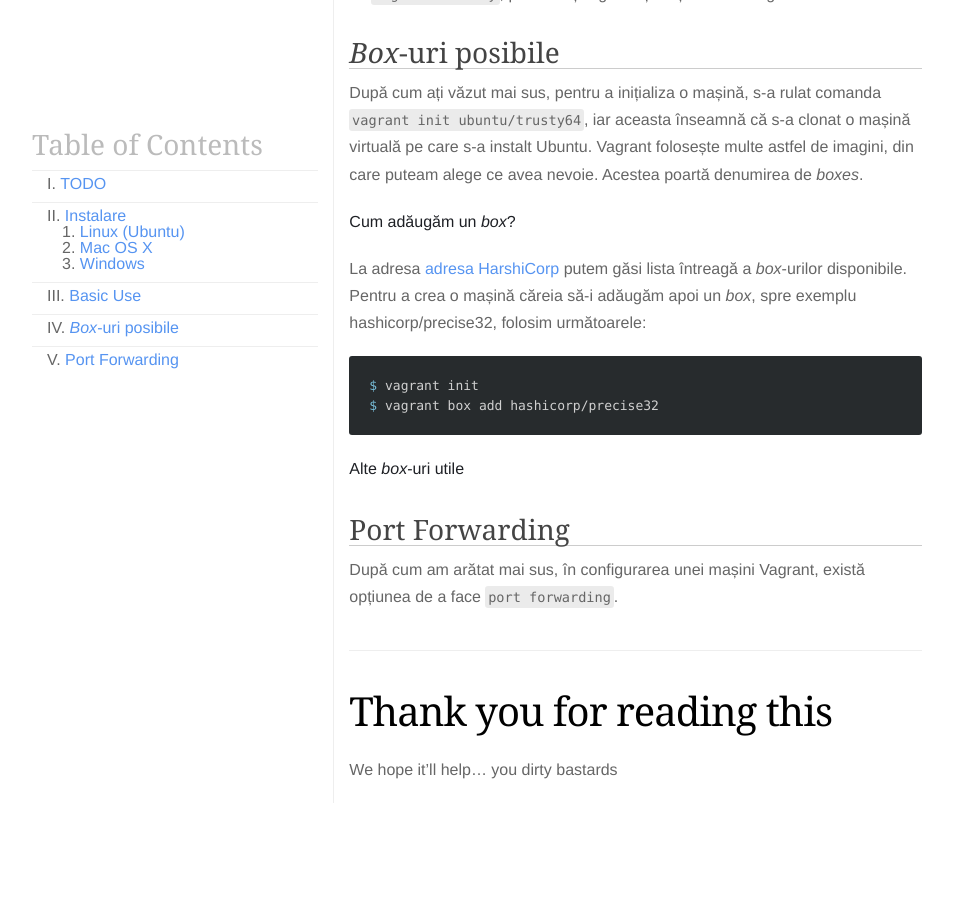
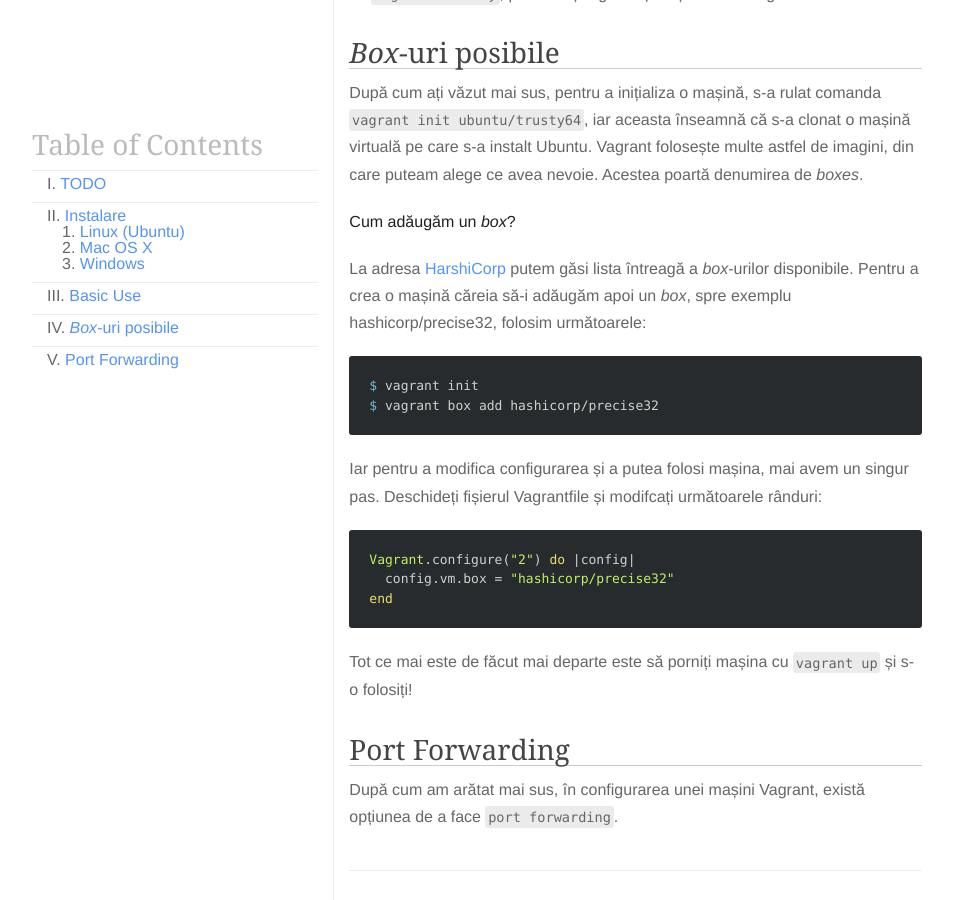
Before and after one commit to sabinmarcu/vagrant-tutorial, a Jekyll site: the page built from index.md, in a window 1280 px wide and 900 px high, scrolled down 13577 px. Shown: the whole window, without its empty margins (178-1131 px from the left). Built offline with Jekyll 4.4.1, drawn with Linux system fonts in a browser that asks for light colours; nearby versions of some CDN libraries; Markdown is read by kramdown in place of the engine named in the settings.

Commit message:
updated boxes section

````diff
--- a/_includes/article.md
+++ b/_includes/article.md
@@ -159,13 +159,22 @@ După cum ați văzut mai sus, pentru a inițializa o mașină, s-a rulat comand
 
 **Cum adăugăm un _box_?**
 
-La adresa [adresa HarshiCorp](https://atlas.hashicorp.com/boxes/search) putem găsi lista întreagă a _box_-urilor disponibile. Pentru a crea o mașină căreia să-i adăugăm apoi un _box_, spre exemplu hashicorp/precise32, folosim următoarele:
+La adresa [HarshiCorp](https://atlas.hashicorp.com/boxes/search) putem găsi lista întreagă a _box_-urilor disponibile. Pentru a crea o mașină căreia să-i adăugăm apoi un _box_, spre exemplu hashicorp/precise32, folosim următoarele:
 
 ```bash
 $ vagrant init
 $ vagrant box add hashicorp/precise32
 ```
-**Alte _box_-uri utile**
+
+Iar pentru a modifica configurarea și a putea folosi mașina, mai avem un singur pas. Deschideți fișierul Vagrantfile și modifcați următoarele rânduri:
+
+```bash
+Vagrant.configure("2") do |config|
+  config.vm.box = "hashicorp/precise32"
+end
+```
+
+Tot ce mai este de făcut mai departe este să porniți mașina cu ```vagrant up``` și s-o folosiți!
 
 ## Port Forwarding
 
````
